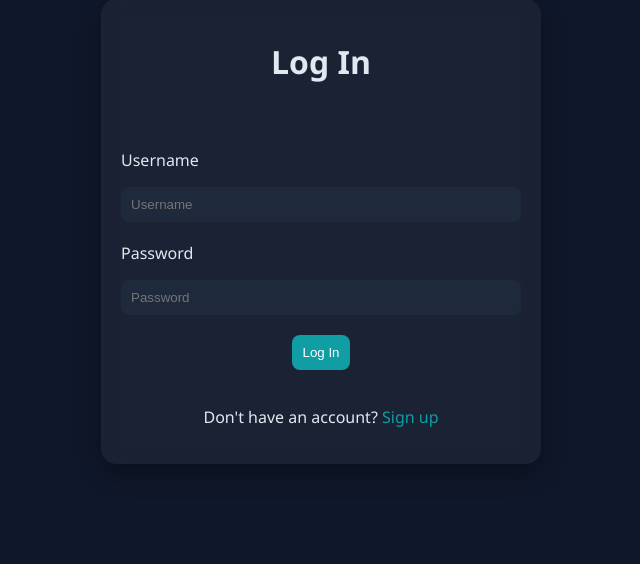
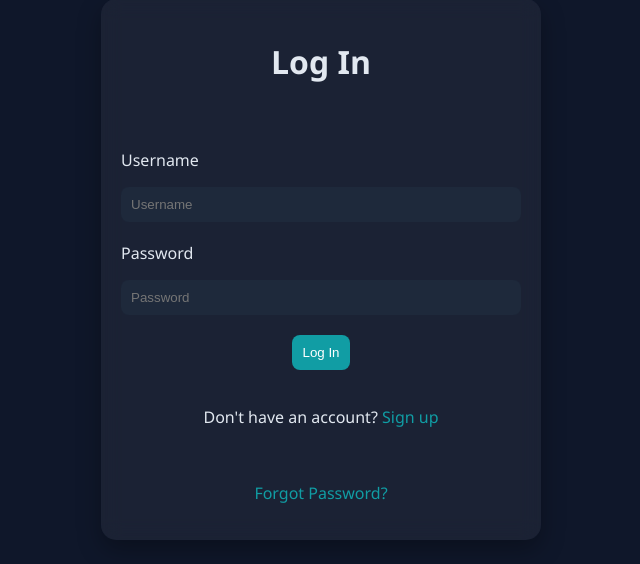
Before and after one commit to samaeth/MPZ4, a Flask app: page /login in a window 1280 px wide. Shown: the part 179-743 px from the top of the page, without its empty margins (319-959 px from the left). Run offline with Flask 3, Linux system fonts and the light colour scheme; some libraries are stand-ins or nearby versions.

Commit message:
Enhance login form with password recovery link
Added a 'Forgot Password?' link to the login form.

```diff
--- a/templates/login.html
+++ b/templates/login.html
@@ -43,6 +43,8 @@
 
                 <div class="redirect">
                 <p>Don't have an account? <a href="{{ url_for('signup') }}">Sign up</a></p>
+                <br>
+                <p><a href="{{ url_for('forgot_password') }}">Forgot Password?</a></p>
                 </div>
 
             </form>
```
